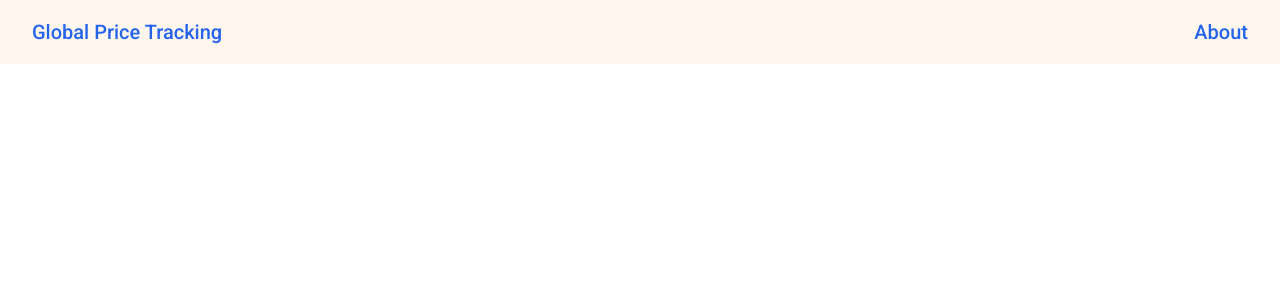
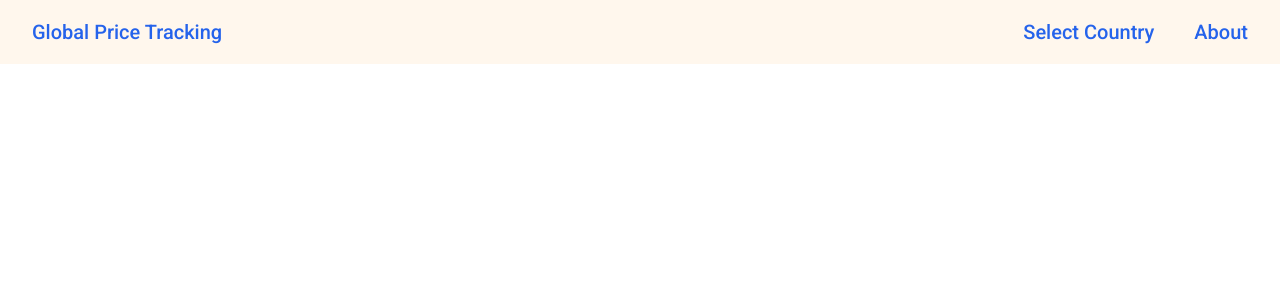
Before and after one commit to zeyneptekiin/apple-product-prices, a Next.js app in the folder web/: page /layout in a window 1280 px wide. Shown: the top 300 px of the page. Built offline with nearby package versions, Linux system fonts and the light colour scheme.

Commit message:
[create] countries modal to navbar

```diff
--- /dev/null
+++ b/web/src/components/navbar/countriesModal/index.tsx
@@ -0,0 +1,23 @@
+import React from 'react';
+
+type CountryModalProps = {
+    closeModal: () => void;
+    countries: { [key: string]: string };
+}
+
+export default function CountryModal({ countries }: CountryModalProps) {
+
+    return (
+        <div className="fixed flex mt-5">
+            <div className="bg-white p-3 rounded shadow-xl">
+                <div className="max-h-52 max-w-40 flex">
+                <ul className="overflow-x-auto">
+                    {Object.entries(countries).map(([code, name]) => (
+                        <li key={code} className="py-1">{name}</li>
+                    ))}
+                </ul>
+                </div>
+            </div>
+        </div>
+    );
+}
--- a/web/src/components/navbar/index.tsx
+++ b/web/src/components/navbar/index.tsx
@@ -1,12 +1,26 @@
+import { useState } from 'react';
+import CountryModal from "@/components/navbar/countriesModal";
+import countries from "../../json_files/countries.json"
+
 export default function Navbar() {
+    const [isModalOpen, setIsModalOpen] = useState(false);
+
+    const toggleModal = () => {
+        setIsModalOpen(!isModalOpen);
+    };
+
     return (
-        <nav className="w-full h-16 fixed top-0 bg-orange-50 flex justify-center z-10">
-        <div className="w-[1440px] flex items-center px-8 justify-between text-xl font-medium text-blue-600">
-            <p>Global Price Tracking</p>
-            <ul className="flex gap-3">
-                <li>About</li>
-            </ul>
-        </div>
+        <nav className="w-full h-16 fixed top-0 bg-orange-50 flex justify-center items-center z-10">
+            <div className="w-[1440px] flex items-center justify-between px-8">
+                <p className="text-xl font-medium text-blue-600">Global Price Tracking</p>
+                <ul className="flex gap-10">
+                    <li onClick={toggleModal} className="cursor-pointer">
+                        <p className="text-xl font-medium text-blue-600">Select Country</p>
+                        {isModalOpen && <CountryModal closeModal={toggleModal} countries={countries}/>}
+                    </li>
+                    <li className="text-xl font-medium text-blue-600">About</li>
+                </ul>
+            </div>
         </nav>
     )
 }
--- a/web/src/pages/index.tsx
+++ b/web/src/pages/index.tsx
@@ -6,7 +6,7 @@ type HomeProps = {
     productsInfo: {
         product_name: string;
         name: string;
-        image: string;
+        images: string;
     }[];
 }
 
```
